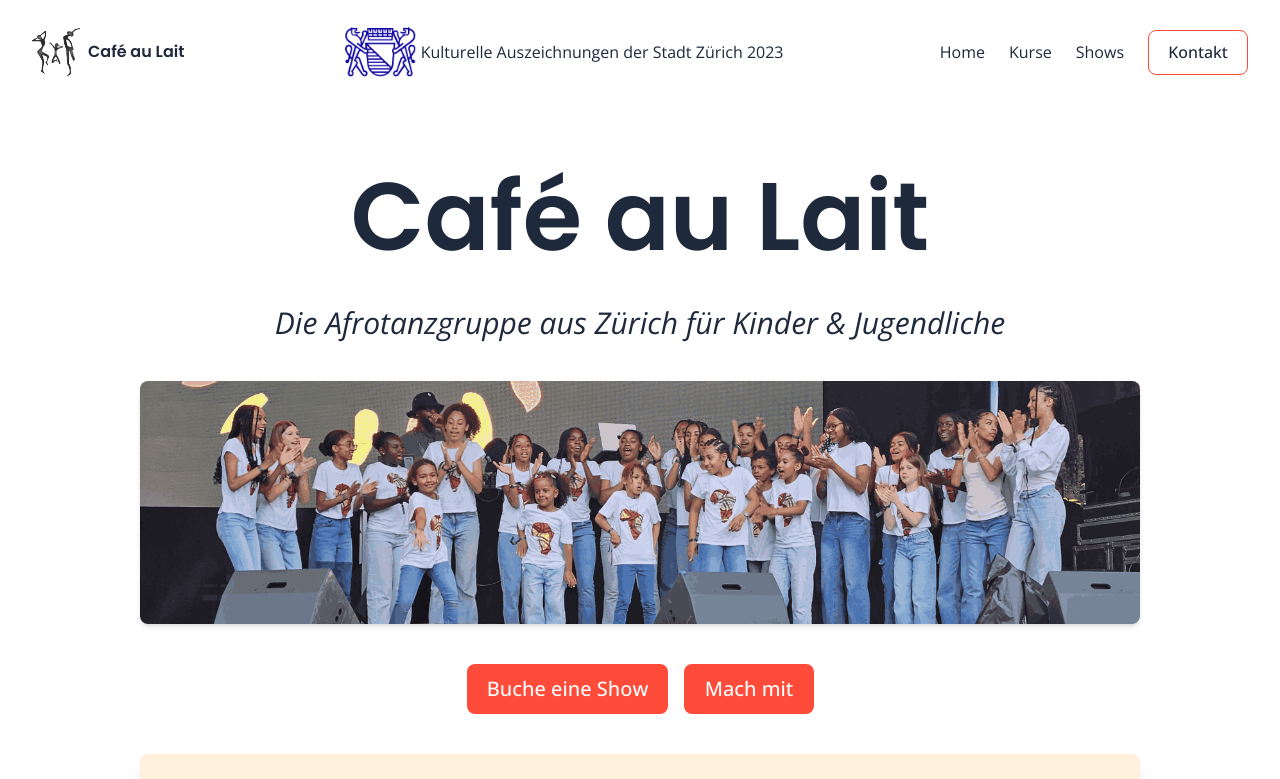
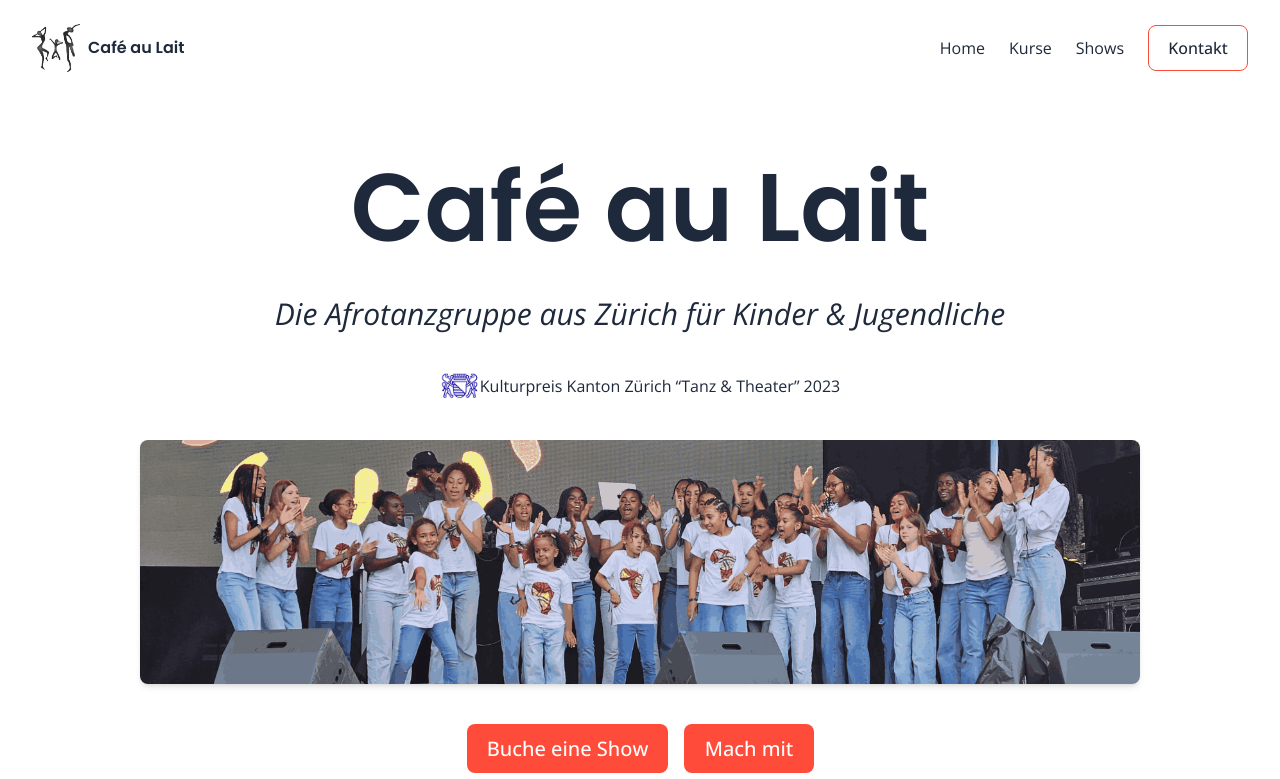
Before and after one commit to vntero/cafeaulait, a SvelteKit app: page / in a window 1280 px wide. Shown: the top 779 px of the page. Built offline with nearby package versions, Linux system fonts and the light colour scheme.

Commit message:
moves zuri price to hero

```diff
--- a/src/components/Header.svelte
+++ b/src/components/Header.svelte
@@ -35,7 +35,7 @@
       />
       <h1 class="font-semibold ml-2">Café au Lait</h1>
     </a>
-    <a
+    <!-- <a
       href="https://www.stadt-zuerich.ch/de/aktuell/medienmitteilungen/2023/10/231024a2.html"
       target="_blank"
       class="flex items-center transition-transform duration-300 hover:scale-110"
@@ -43,10 +43,10 @@
       <img
         src="/assets/pics/zuri.png"
         alt="zuri"
-        class="w-16 sm:w-20 md:w-20 lg:w-20"
+        class="w-16 sm:w-10 md:w-10 lg:w-10"
       />
-      <p>Kulturelle Auszeichnungen der Stadt Zürich 2023</p>
-    </a>
+      <p class="text-xs">Kulturpreis Kanton Zürich “Tanz & Theater”</p>
+    </a> -->
     <button
       on:click={() => ($openModal = true)}
       class="md:hidden grid place-items-center"
--- a/src/components/Intro.svelte
+++ b/src/components/Intro.svelte
@@ -86,6 +86,18 @@
         >Die Afrotanzgruppe aus Zürich für Kinder & Jugendliche</span
       >
     </p>
+    <a
+      href="https://www.stadt-zuerich.ch/de/aktuell/medienmitteilungen/2023/10/231024a2.html"
+      target="_blank"
+      class="flex items-center transition-transform duration-300 hover:scale-110"
+    >
+      <img
+        src="/assets/pics/zuri.png"
+        alt="zuri"
+        class="w-16 sm:w-10 md:w-10 lg:w-10"
+      />
+      <p>Kulturpreis Kanton Zürich “Tanz & Theater” 2023</p>
+    </a>
 
     <!-- Main image -->
     <img
```
